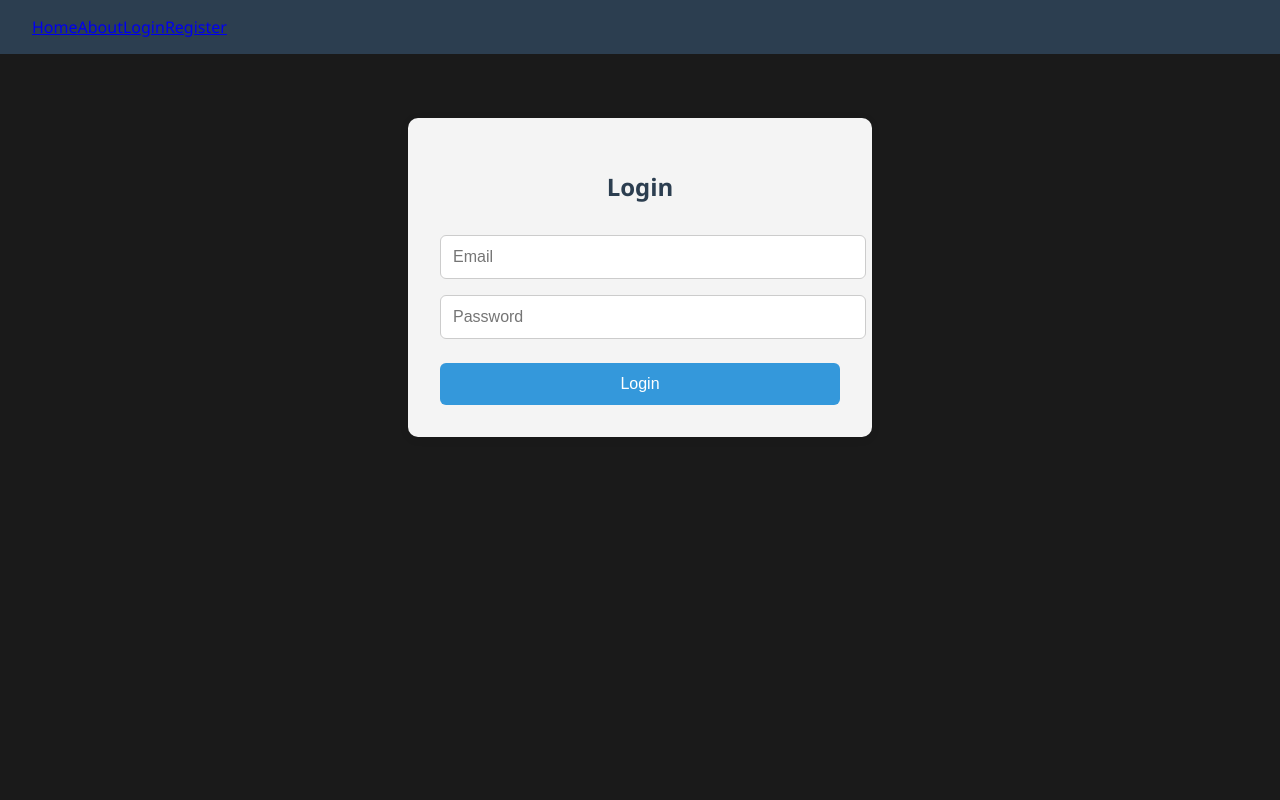
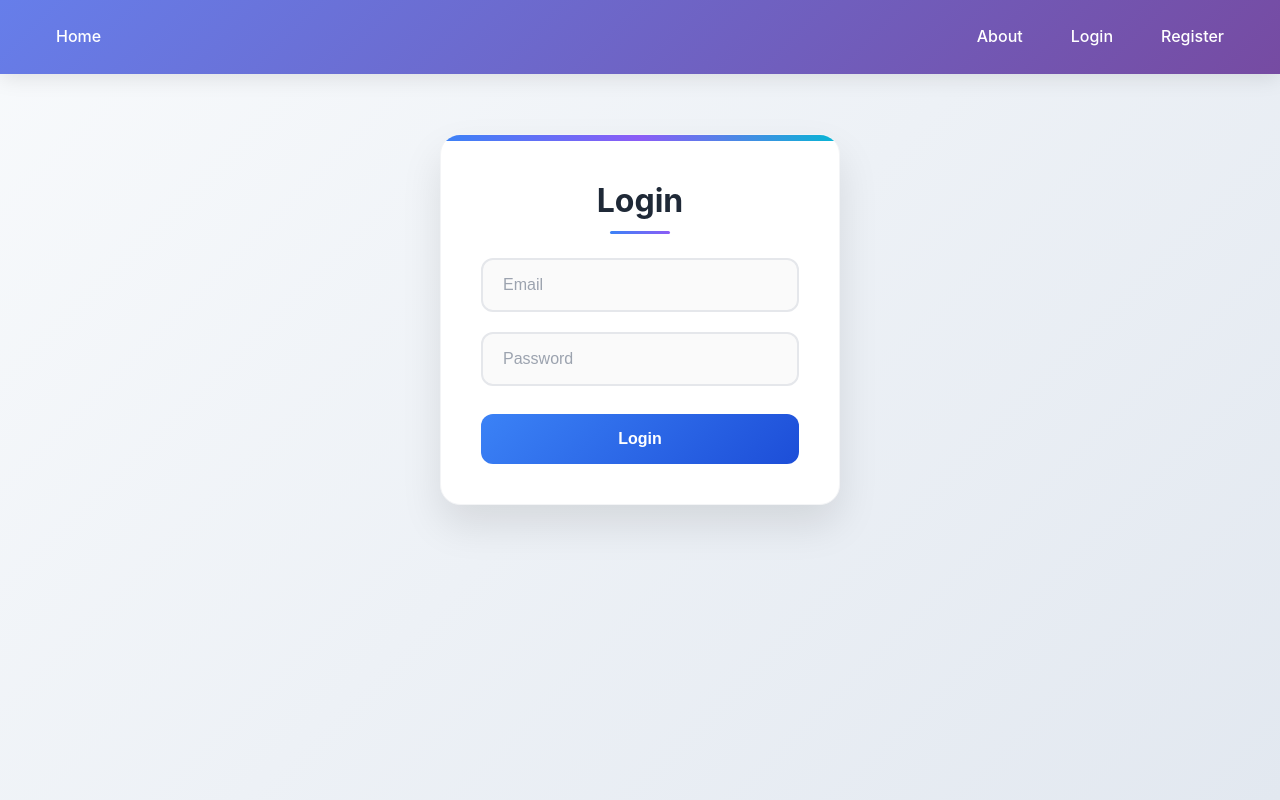
Before and after one commit to giokezo/LocalVolunteerFinder, a React (Vite) app in the folder volunteer-frontend/: page /login in a window 1280 px wide. Built offline with nearby package versions, Linux system fonts and the light colour scheme.

Commit message:
completely refactored the css for the existing app

```diff
--- a/volunteer-frontend/src/App.css
+++ b/volunteer-frontend/src/App.css
@@ -1,64 +1,203 @@
-body {
-  background-color: #1a1a1a; /* dark background */
-  font-family: 'Segoe UI', sans-serif;
+/* Global styles and homepage specific styles */
+* {
   margin: 0;
   padding: 0;
+  box-sizing: border-box;
+}
+
+body {
+  font-family: 'Inter', -apple-system, BlinkMacSystemFont, 'Segoe UI', 'Roboto', sans-serif;
+  background: linear-gradient(135deg, #f8fafc 0%, #e2e8f0 100%);
+  color: #1f2937;
+  line-height: 1.6;
+  min-height: 100vh;
 }
 
 .main-container {
   max-width: 1200px;
   margin: 0 auto;
-  padding: 2rem;
-  background-color: #1e1e1e;
-  color: white;
-  min-height: 100vh;
+  padding: 40px 20px;
+  min-height: calc(100vh - 80px);
 }
 
 .title {
   text-align: center;
-  font-size: 2.5rem;
-  color: #ffffff;
-  margin-bottom: 2rem;
+  font-size: 3rem;
+  font-weight: 800;
+  color: #1f2937;
+  margin-bottom: 16px;
+  background: linear-gradient(135deg, #3b82f6, #8b5cf6);
+  -webkit-background-clip: text;
+  -webkit-text-fill-color: transparent;
+  background-clip: text;
+  position: relative;
+}
+
+.title::after {
+  content: '';
+  position: absolute;
+  bottom: -12px;
+  left: 50%;
+  transform: translateX(-50%);
+  width: 120px;
+  height: 4px;
+  background: linear-gradient(90deg, #3b82f6, #8b5cf6, #06b6d4);
+  border-radius: 2px;
+}
+
+.controls-container {
+  display: flex;
+  gap: 20px;
+  margin: 40px 0;
+  justify-content: center;
+  align-items: center;
+  flex-wrap: wrap;
 }
 
 .search-bar-container {
-  margin-bottom: 2.5rem;
+  flex: 1;
+  max-width: 400px;
+  position: relative;
 }
 
 .search-input {
-  padding: 0.8rem 1.2rem;
-  width: 320px;
-  border-radius: 10px;
-  border: none;
-  font-size: 1rem;
-  background-color: #2e2e2e;
-  color: #f0f0f0;
-  box-shadow: inset 0 0 4px rgba(255, 255, 255, 0.05);
+  width: 100%;
+  padding: 16px 20px;
+  border: 2px solid #e5e7eb;
+  border-radius: 50px;
+  font-size: 16px;
+  background: white;
   transition: all 0.3s ease;
+  box-shadow: 0 2px 8px rgba(0, 0, 0, 0.05);
+}
+
+.search-input:focus {
+  outline: none;
+  border-color: #3b82f6;
+  box-shadow: 0 0 0 3px rgba(59, 130, 246, 0.1), 0 8px 20px rgba(0, 0, 0, 0.1);
+  transform: translateY(-2px);
 }
 
 .search-input::placeholder {
-  color: #aaaaaa;
+  color: #9ca3af;
+  font-weight: 400;
 }
 
-.search-input:focus {
-  border: 1px solid #77c9f1;
-  outline: none;
-  box-shadow: 0 0 6px rgba(119, 201, 241, 0.4);
-}
-.controls-container {
-  display: flex;
-  justify-content: center;
-  gap: 1rem;
-  margin-bottom: 2rem;
-  flex-wrap: wrap;
+.status-msg {
+  text-align: center;
+  padding: 60px 20px;
+  font-size: 1.2rem;
+  color: #6b7280;
+  background: white;
+  border-radius: 16px;
+  box-shadow: 0 4px 12px rgba(0, 0, 0, 0.05);
+  margin: 20px 0;
+  position: relative;
+  overflow: hidden;
 }
 
-.status-msg, .error-msg {
-  text-align: center;
-  margin-top: 1rem;
+.status-msg::before {
+  content: '';
+  position: absolute;
+  top: 0;
+  left: -100%;
+  width: 100%;
+  height: 100%;
+  background: linear-gradient(90deg, transparent, rgba(59, 130, 246, 0.05), transparent);
+  animation: shimmer 2s infinite;
+}
+
+@keyframes shimmer {
+  0% { left: -100%; }
+  100% { left: 100%; }
 }
 
 .error-msg {
-  color: #ff6b6b;
+  text-align: center;
+  padding: 20px;
+  background: #fef2f2;
+  color: #dc2626;
+  border: 1px solid #fecaca;
+  border-radius: 12px;
+  margin: 20px 0;
+  font-weight: 500;
+  box-shadow: 0 4px 12px rgba(220, 38, 38, 0.1);
 }
+
+/* Page styles for About and Saved Opportunities */
+.page-container {
+  max-width: 800px;
+  margin: 0 auto;
+  padding: 60px 20px;
+  background: white;
+  border-radius: 20px;
+  box-shadow: 0 10px 30px rgba(0, 0, 0, 0.1);
+  margin-top: 40px;
+  position: relative;
+  overflow: hidden;
+}
+
+.page-container::before {
+  content: '';
+  position: absolute;
+  top: 0;
+  left: 0;
+  right: 0;
+  height: 6px;
+  background: linear-gradient(90deg, #3b82f6, #8b5cf6, #06b6d4);
+}
+
+.page-container h1 {
+  color: #1f2937;
+  font-size: 2.5rem;
+  font-weight: 700;
+  margin-bottom: 24px;
+  text-align: center;
+}
+
+.page-container p {
+  color: #4b5563;
+  font-size: 1.1rem;
+  line-height: 1.8;
+  margin-bottom: 20px;
+}
+
+/* Mobile responsive */
+@media (max-width: 768px) {
+  .main-container {
+    padding: 20px 16px;
+  }
+
+  .title {
+    font-size: 2.2rem;
+  }
+
+  .controls-container {
+    flex-direction: column;
+    gap: 16px;
+  }
+
+  .search-bar-container {
+    max-width: none;
+  }
+
+  .page-container {
+    margin: 20px;
+    padding: 40px 24px;
+  }
+
+  .page-container h1 {
+    font-size: 2rem;
+  }
+}
+
+@media (max-width: 480px) {
+  .title {
+    font-size: 1.8rem;
+  }
+
+  .search-input {
+    padding: 14px 18px;
+    font-size: 15px;
+  }
+}
--- a/volunteer-frontend/src/components/card/Filter.module.css
+++ b/volunteer-frontend/src/components/card/Filter.module.css
@@ -1,22 +1,37 @@
 .filterDropdown {
-  height: 2.5rem;
-  padding: 0 1rem;
-  background-color: #2b2b2b;
-  color: #cceeff; /* Match h3 title color from OpportunityCard */
-  border: 1px solid #444;
-  border-radius: 8px;
-  font-size: 1rem;
+  padding: 12px 16px;
+  border: 2px solid #e5e7eb;
+  border-radius: 12px;
+  background: white;
+  font-size: 16px;
+  font-weight: 500;
+  color: #374151;
   cursor: pointer;
-  box-shadow: 0 4px 6px rgba(0,0,0,0.1);
-  transition: border 0.2s ease;
+  transition: all 0.2s ease;
+  min-width: 160px;
+  box-shadow: 0 1px 3px rgba(0, 0, 0, 0.1);
+}
+
+.filterDropdown:hover {
+  border-color: #3b82f6;
+  box-shadow: 0 4px 12px rgba(59, 130, 246, 0.15);
 }
 
 .filterDropdown:focus {
   outline: none;
-  border-color: #00bcd4;
+  border-color: #3b82f6;
+  box-shadow: 0 0 0 3px rgba(59, 130, 246, 0.1);
 }
 
 .filterDropdown option {
-  background-color: #2b2b2b;
-  color: #cceeff;
+  padding: 8px;
+  font-weight: 400;
 }
+
+/* Mobile responsive */
+@media (max-width: 768px) {
+  .filterDropdown {
+    width: 100%;
+    min-width: unset;
+  }
+}
--- a/volunteer-frontend/src/components/card/Header.module.css
+++ b/volunteer-frontend/src/components/card/Header.module.css
@@ -1,49 +1,98 @@
-header {
-  display: flex;
-  justify-content: space-between;
-  align-items: center;
-  background-color: #2c3e50;
+.header {
+  background: linear-gradient(135deg, #667eea 0%, #764ba2 100%);
   padding: 1rem 2rem;
-  color: white;
-  font-family: 'Segoe UI', sans-serif;
+  box-shadow: 0 4px 20px rgba(0, 0, 0, 0.1);
+  position: sticky;
+  top: 0;
+  z-index: 100;
 }
 
-.nav-links {
+.header nav {
   display: flex;
   align-items: center;
+  justify-content: space-between;
+  max-width: 1200px;
+  margin: 0 auto;
+  flex-wrap: wrap;
   gap: 1rem;
 }
 
-.nav-links a {
+.header nav > div:first-child,
+.header nav > a:first-child {
+  margin-right: auto;
+}
+
+.header a {
   color: white;
   text-decoration: none;
+  padding: 8px 16px;
+  border-radius: 8px;
   font-weight: 500;
+  transition: all 0.2s ease;
+  position: relative;
+  overflow: hidden;
 }
 
-.nav-links a:hover {
-  text-decoration: underline;
+.header a::before {
+  content: '';
+  position: absolute;
+  top: 0;
+  left: -100%;
+  width: 100%;
+  height: 100%;
+  background: rgba(255, 255, 255, 0.1);
+  transition: left 0.3s ease;
 }
 
-.user-section {
-  display: flex;
-  align-items: center;
-  gap: 1rem;
+.header a:hover::before {
+  left: 0;
 }
 
-.user-section span {
-  font-weight: bold;
+.header a:hover {
+  background: rgba(255, 255, 255, 0.15);
+  transform: translateY(-1px);
 }
 
-.user-section button {
-  background-color: #e74c3c;
-  border: none;
-  padding: 0.4rem 0.8rem;
-  border-radius: 4px;
+.header span {
   color: white;
-  cursor: pointer;
-  transition: background-color 0.2s ease;
+  font-weight: 500;
+  padding: 8px 16px;
+  background: rgba(255, 255, 255, 0.1);
+  border-radius: 8px;
+  backdrop-filter: blur(10px);
 }
 
-.user-section button:hover {
-  background-color: #c0392b;
+.header button {
+  background: rgba(255, 255, 255, 0.2);
+  color: white;
+  border: 1px solid rgba(255, 255, 255, 0.3);
+  padding: 8px 16px;
+  border-radius: 8px;
+  font-weight: 500;
+  cursor: pointer;
+  transition: all 0.2s ease;
+  backdrop-filter: blur(10px);
 }
+
+.header button:hover {
+  background: rgba(255, 255, 255, 0.3);
+  transform: translateY(-1px);
+  box-shadow: 0 4px 12px rgba(0, 0, 0, 0.15);
+}
+
+/* Mobile responsive */
+@media (max-width: 768px) {
+  .header {
+    padding: 1rem;
+  }
+
+  .header nav {
+    flex-direction: column;
+    gap: 0.5rem;
+  }
+
+  .header nav > div:first-child,
+  .header nav > a:first-child {
+    margin-right: 0;
+  }
+}
--- a/volunteer-frontend/src/components/card/SearchBar.tsx
+++ b/volunteer-frontend/src/components/card/SearchBar.tsx
@@ -1,4 +1,3 @@
-// SearchBar.tsx
 import React from "react";
 import "../../App.css"; // or HomePage.module.css
 
--- a/volunteer-frontend/src/pages/AuthForm.module.css
+++ b/volunteer-frontend/src/pages/AuthForm.module.css
@@ -1,41 +1,121 @@
-form {
+.form {
   max-width: 400px;
-  margin: 4rem auto;
-  padding: 2rem;
-  border-radius: 10px;
-  background-color: #f4f4f4;
-  box-shadow: 0 2px 8px rgba(0, 0, 0, 0.1);
-  font-family: 'Segoe UI', sans-serif;
+  margin: 60px auto;
+  padding: 40px;
+  background: white;
+  border-radius: 20px;
+  box-shadow: 0 20px 40px rgba(0, 0, 0, 0.1);
+  border: 1px solid #f3f4f6;
+  position: relative;
+  overflow: hidden;
 }
 
-h2 {
-  text-align: center;
-  margin-bottom: 1.5rem;
-  color: #2c3e50;
+.form::before {
+  content: '';
+  position: absolute;
+  top: 0;
+  left: 0;
+  right: 0;
+  height: 6px;
+  background: linear-gradient(90deg, #3b82f6, #8b5cf6, #06b6d4);
 }
 
-input {
-  width: 100%;
-  padding: 0.75rem;
-  margin: 0.5rem 0;
-  border: 1px solid #ccc;
-  border-radius: 6px;
-  font-size: 1rem;
+.title {
+  text-align: center;
+  color: #1f2937;
+  font-size: 2rem;
+  font-weight: 700;
+  margin-bottom: 32px;
+  position: relative;
 }
 
-button {
-  width: 100%;
-  padding: 0.75rem;
-  background-color: #3498db;
-  border: none;
-  color: white;
-  font-size: 1rem;
-  border-radius: 6px;
-  cursor: pointer;
-  margin-top: 1rem;
-  transition: background-color 0.3s ease;
+.title::after {
+  content: '';
+  position: absolute;
+  bottom: -8px;
+  left: 50%;
+  transform: translateX(-50%);
+  width: 60px;
+  height: 3px;
+  background: linear-gradient(90deg, #3b82f6, #8b5cf6);
+  border-radius: 2px;
 }
 
-button:hover {
-  background-color: #2980b9;
+.form input {
+  width: 100%;
+  padding: 16px 20px;
+  margin-bottom: 20px;
+  border: 2px solid #e5e7eb;
+  border-radius: 12px;
+  font-size: 16px;
+  transition: all 0.2s ease;
+  background: #fafafa;
+  box-sizing: border-box;
 }
+
+.form input:focus {
+  outline: none;
+  border-color: #3b82f6;
+  background: white;
+  box-shadow: 0 0 0 3px rgba(59, 130, 246, 0.1);
+  transform: translateY(-1px);
+}
+
+.form input::placeholder {
+  color: #9ca3af;
+  font-weight: 400;
+}
+
+.form button {
+  width: 100%;
+  padding: 16px;
+  background: linear-gradient(135deg, #3b82f6, #1d4ed8);
+  color: white;
+  border: none;
+  border-radius: 12px;
+  font-size: 16px;
+  font-weight: 600;
+  cursor: pointer;
+  transition: all 0.2s ease;
+  margin-top: 8px;
+  position: relative;
+  overflow: hidden;
+}
+
+.form button::before {
+  content: '';
+  position: absolute;
+  top: 0;
+  left: -100%;
+  width: 100%;
+  height: 100%;
+  background: linear-gradient(90deg, transparent, rgba(255, 255, 255, 0.2), transparent);
+  transition: left 0.6s ease;
+}
+
+.form button:hover::before {
+  left: 100%;
+}
+
+.form button:hover {
+  background: linear-gradient(135deg, #2563eb, #1e40af);
+  transform: translateY(-2px);
+  box-shadow: 0 8px 20px rgba(59, 130, 246, 0.3);
+}
+
+.form button:active {
+  transform: translateY(0);
+  box-shadow: 0 4px 12px rgba(59, 130, 246, 0.3);
+}
+
+/* Mobile responsive */
+@media (max-width: 768px) {
+  .form {
+    margin: 20px;
+    padding: 30px 24px;
+  }
+
+  .title {
+    font-size: 1.75rem;
+  }
+}
```
Also changed, not shown: volunteer-frontend/src/components/card/OpportunityCard.module.css (+140 -18 lines), volunteer-frontend/src/components/card/OpportunityList.css (+68 -5 lines).
